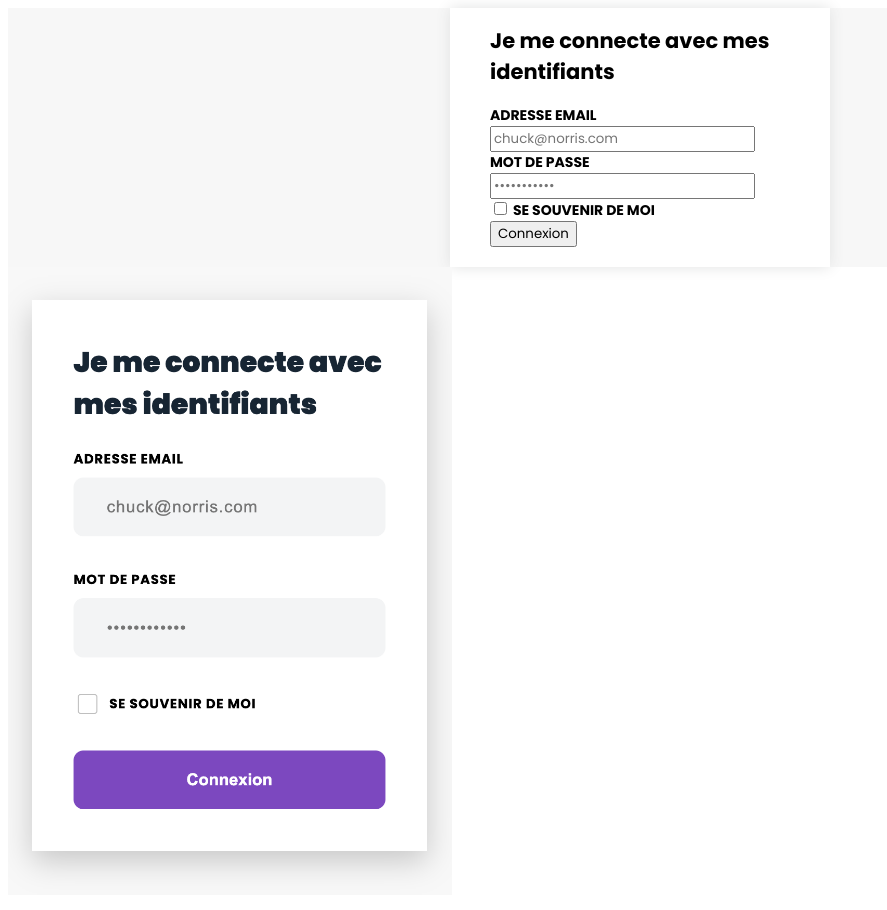
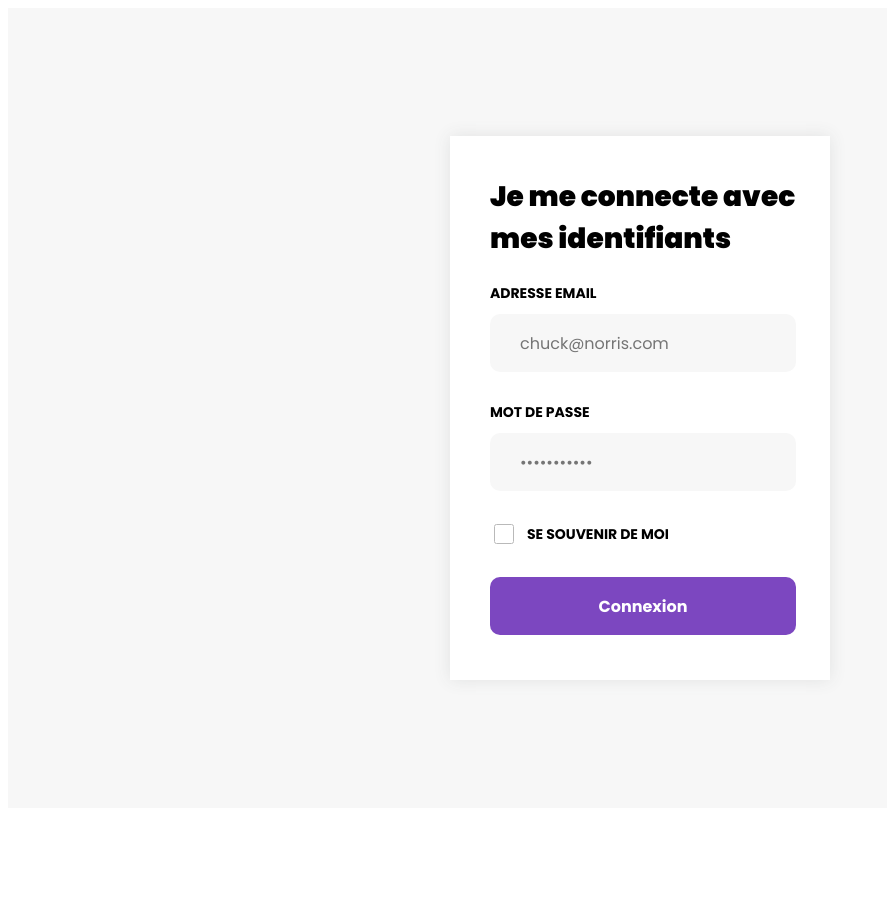
Before and after one commit to Didof69/Brief-Recuperation-Info-Formulaire, a plain HTML site: page index.html in a window 1280 px wide. Shown: the whole page, without its empty margins (0-887 px from the left). After the commit the page ends 816 px from the top, so only its background shows below. Drawn offline with Linux system fonts and the light colour scheme.

Commit message:
html et css ok

```diff
--- a/css/style.css
+++ b/css/style.css
@@ -14,7 +14,7 @@ box-sizing: border-box;
   --color-accent: #7c47c0;
 }
 
-* {
+*{
 font-family: "Poppins";
 }
 
@@ -23,6 +23,7 @@ background-color: #f7f7f7;
   display: flex;
   justify-content: center;
   align-items: center;
+  height: 100vh;
 }
 
 .card {
@@ -32,8 +33,71 @@ display: flex;
   flex-direction: column;
   justify-content: center;
   width: 380px;
+}
+
+.container {
     padding-left: 40px;
-font-weight: 700;
+    padding-bottom: 15px;
+}
+
+.formulaire > div {
+    margin-bottom: 30px;
+}
+
+h1 {
+    font-size: 28px;
+    font-weight: 900;
+    margin-top: 40px;
+}
+
+.mail,
+.motDePasse {
+    display: flex;
+    flex-direction: column;
+}
+
+.mail > input,
+.motDePasse > input {
+    background-color: #f7f7f7;
+    border: none;
+    border-radius: 10px;
+    width: 90%;
+    height: 58px;
+    padding-left: 30px;
+    font-size: 16px;
+}
+
+.mail > label,
+.motDePasse > label {
     font-size: 14px;
-padding-bottom: 20px;
+    font-weight: bold;
+    padding-bottom: 10px;
 }
+
+.remember {
+    display: flex;
+    align-items: center;
+    font-size: 14px;
+    font-weight: bold;
+}
+
+#checkbox {
+    width: 20px;
+    height: 20px;
+    opacity: 0.5;
+}
+
+.remember > label {
+    padding-left: 10px;
+}
+
+#button-connexion {
+    background-color: #7c47c0;
+    border: none;
+    border-radius: 10px;
+    width: 90%;
+    height: 58px;
+    font-size: 16px;
+    color: white;
+    font-weight: bold;
+}
--- a/index.html
+++ b/index.html
@@ -1,25 +1,25 @@
 <!DOCTYPE html>
 <html lang="fr">
+  <head>
+    <meta charset="UTF-8" />
+    <meta name="viewport" content="width=device-width, initial-scale=1.0" />
 
-<head>
-  <meta charset="UTF-8">
-  <meta name="viewport" content="width=device-width, initial-scale=1.0">
-
-  <title>Challenge 4 - HTML & CSS </title>
+    <title>Challenge 4 - HTML & CSS</title>
 
     <!-- ce css permet simplement de mettre en page la présentation -->
-  <link rel="stylesheet" href="../css/presentation.css" />
-
     <link rel="preconnect" href="https://fonts.googleapis.com" />
     <link rel="preconnect" href="https://fonts.gstatic.com" crossorigin />
-  <link href="https://fonts.googleapis.com/css2?family=Poppins:wght@300;400;600;700;900&display=swap"
-    rel="stylesheet" />
-  <link rel="stylesheet" href="css/style.css">
+    <link
+      href="https://fonts.googleapis.com/css2?family=Poppins:wght@300;400;600;700;900&display=swap"
+      rel="stylesheet"
+    />
+    <link rel="stylesheet" href="css/style.css" />
   </head>
 
   <body>
     <section class="learn">
       <div class="card">
+        <div class="container">
           <div class="title">
             <h1>Je me connecte avec mes identifiants</h1>
           </div>
@@ -27,30 +27,45 @@
           <form action="" method="get" class="formulaire">
             <div class="mail">
               <label for="email">ADRESSE EMAIL</label>
-          <input type="email" id="email" name="email" placeholder="chuck@norris.com" required>
+              <input
+                type="email"
+                id="email"
+                name="email"
+                placeholder="chuck@norris.com"
+                required
+              />
             </div>
 
             <div class="motDePasse">
               <label for="password">MOT DE PASSE</label>
-          <input type="password" id="password" name="password" placeholder="•••••••••••" required>
+              <input
+                type="password"
+                id="password"
+                name="password"
+                placeholder="•••••••••••"
+                required
+              />
             </div>
 
             <div class="remember">
-          <input type="checkbox" id="checkbox" name="checkbox">
+              <input type="checkbox" id="checkbox" name="checkbox" />
               <label for="checkbox">SE SOUVENIR DE MOI</label>
             </div>
 
-        <div class="buttom">
-          <input type="submit" value="Connexion">
+            <div class="button">
+              <input type="submit" value="Connexion" id="button-connexion"/>
             </div>
-
           </form>
         </div>
+      </div>
     </section>
-
+<!--
     <section class="preview" data-content="challenge 4">
-    <img width="444px" src="img/objectif/login-form.png" alt="formulaire de connexion" />
+      <img
+        width="444px"
+        src="img/objectif/login-form.png"
+        alt="formulaire de connexion"
+      /> -->
     </section>
   </body>
-
 </html>
```
Lines whose indentation alone changed are shown as unchanged.
